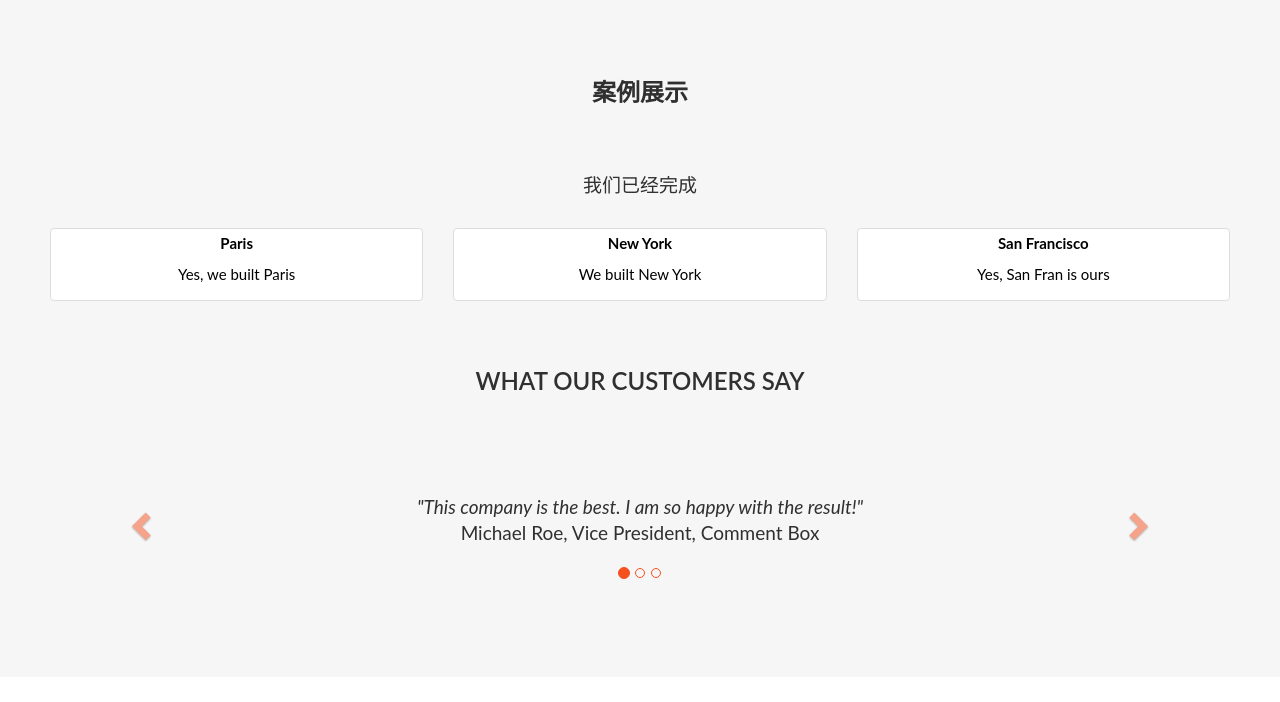
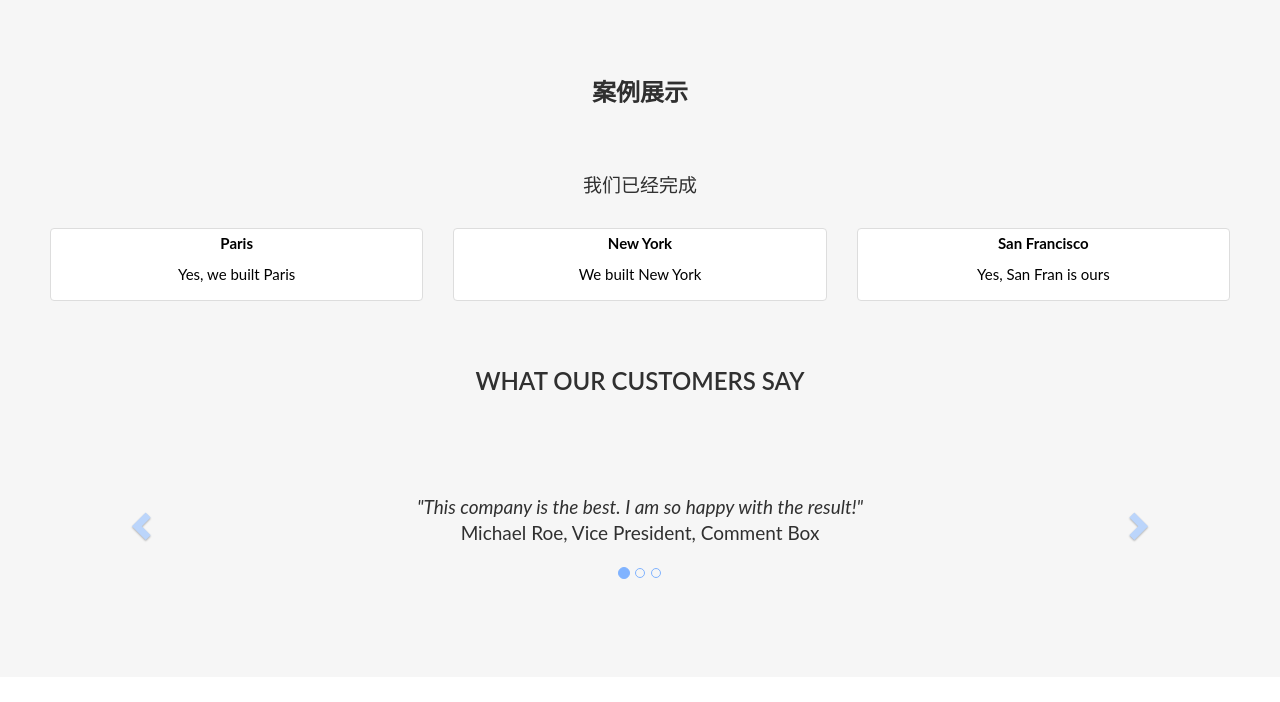
Before and after one commit to Ganlg/MarketingAnalytics, a Django app: template templates/cn/index.html in a window 1280 px wide. Shown: the part 1824-2526 px from the top of the page. Run offline with Django 3.2, Linux system fonts and the light colour scheme; the template is opened without the code that fills it, so the values that code supplies are empty; some libraries are stand-ins or nearby versions.

Commit message:
update settings and css

```diff
--- a/MarketingAnalytics/settings.py
+++ b/MarketingAnalytics/settings.py
@@ -25,7 +25,7 @@ SECRET_KEY = 'b(-%&c$^gocj%d$98+40y#x+knh)@25=!a0%h1c=)vbhkbh761'
 # SECURITY WARNING: don't run with debug turned on in production!
 DEBUG = True
 
-ALLOWED_HOSTS = []
+ALLOWED_HOSTS = ['marketinganalytics.pythonanywhere.com']
 
 
 # Application definition
--- a/static/css/base.css
+++ b/static/css/base.css
@@ -52,13 +52,13 @@ h4 {
 
 .carousel-control.right, .carousel-control.left {
   background-image: none;
-  color: #f4511e;
+  color: #80b3ff;
 }
 .carousel-indicators li {
-  border-color: #f4511e;
+  border-color: #80b3ff;
 }
 .carousel-indicators li.active {
-  background-color: #f4511e;
+  background-color: #80b3ff;
 }
 /*
 .thumbnail {
```
